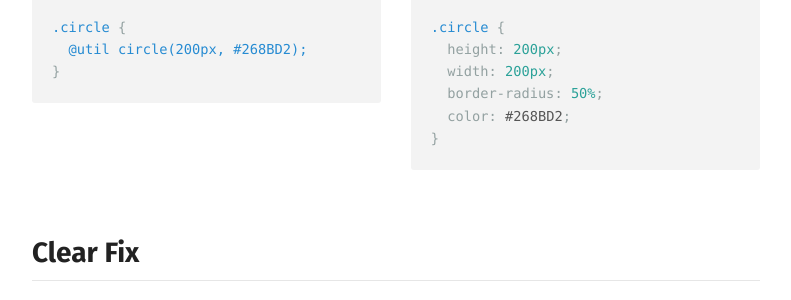
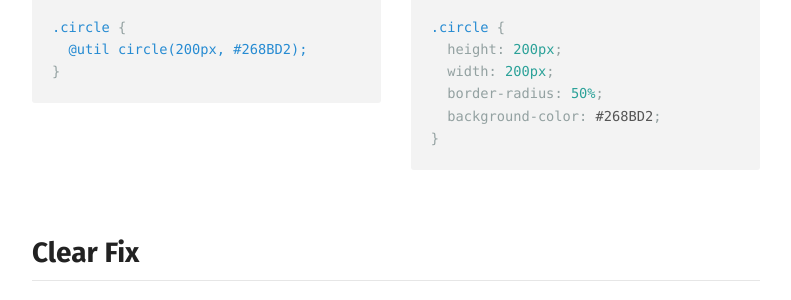
Before and after one commit to ismamz/postcss-utilities, a Jekyll site: the page built from docs.md, in a window 1280 px wide and 900 px high, scrolled down 6010 px. Shown: the part 152-452 px from the top of the window, without its empty margins (118-909 px from the left). Built offline with Jekyll 4.4.1, drawn with Linux system fonts in a browser that asks for light colours.

Commit message:
Fix circle documentation

```diff
--- a/_includes/css/circle.expect.css
+++ b/_includes/css/circle.expect.css
@@ -2,5 +2,5 @@
   height: 200px;
   width: 200px;
   border-radius: 50%;
-  color: #268BD2;
+  background-color: #268BD2;
 }
```
